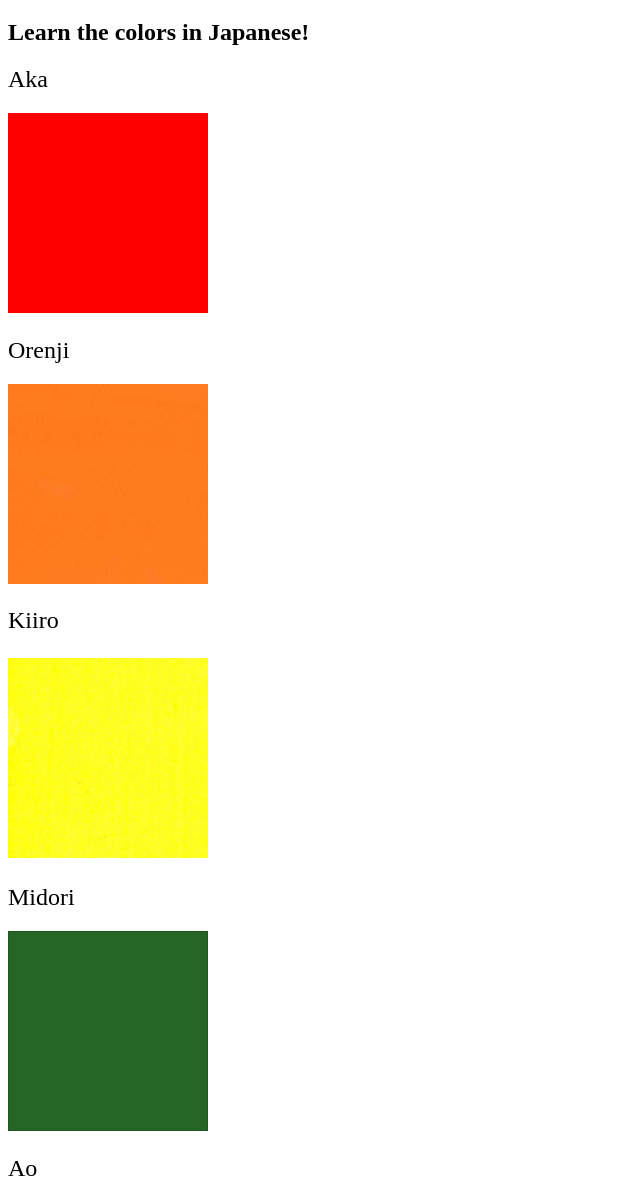
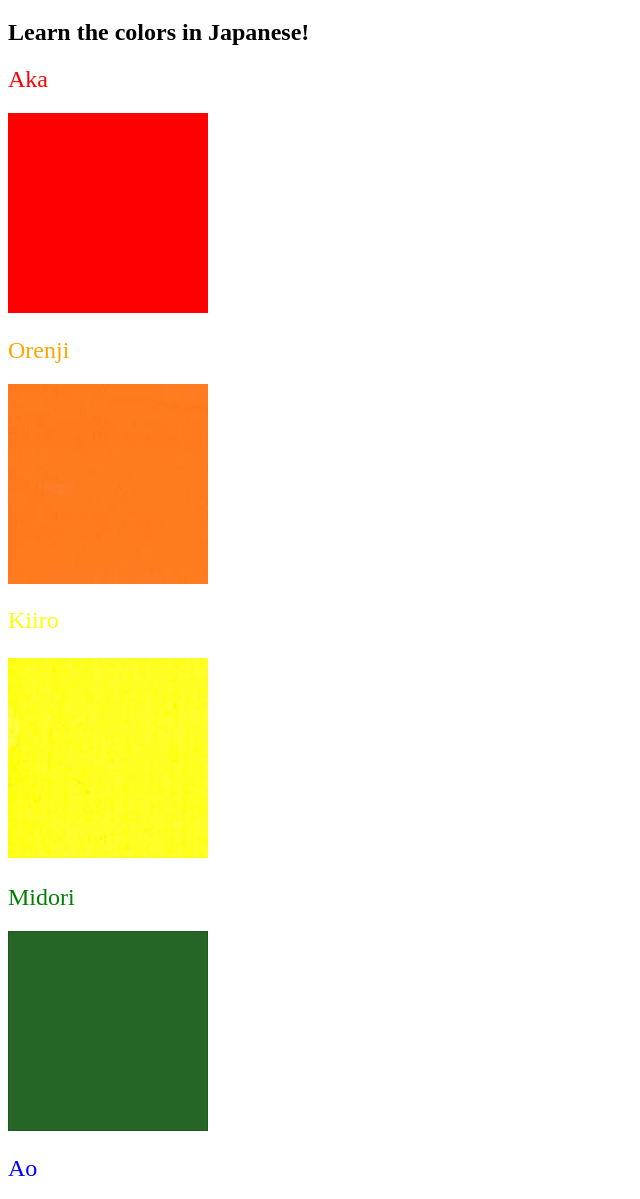
Before and after one commit to Sosa714/color-vocab, a plain HTML site: page index.html in a window 1280 px wide. Shown: the part 61-1260 px from the top of the page, without its empty margins (0-640 px from the left). Drawn offline with Linux system fonts and the light colour scheme.

Commit message:
Added coloring to text

```diff
--- a/index.html
+++ b/index.html
@@ -9,15 +9,15 @@
 <body>
     <h1>Colors</h1>
     <h2>Learn the colors in Japanese!</h2>
-    <h2 class="color-text">Aka</h2>
+    <h2 class="color-text" id="red">Aka</h2>
     <img src="./assets/images/red.png" alt="red image">
-    <h2 class="color-text">Orenji</h2>
+    <h2 class="color-text" id="orange">Orenji</h2>
     <img src="./assets/images/orange.png" alt="orange image">
-    <h2 class="color-text">Kiiro</p>
+    <h2 class="color-text" id="yellow">Kiiro</p>
     <img src="./assets/images/yellow.png" alt="yellow image">
-    <h2 class="color-text">Midori</h2>
+    <h2 class="color-text" id="green">Midori</h2>
     <img src="./assets/images/green.png" alt="green image">
-    <h2 class="color-text">Ao</h2>
+    <h2 class="color-text" id="blue">Ao</h2>
     <img src="./assets/images/blue.png" alt="blue image">
 
 </body>
--- a/style.css
+++ b/style.css
@@ -5,3 +5,23 @@ img{
 .color-text{
     font-weight: normal;
 }
+
+#red{
+    color: red;
+}
+
+#orange{
+    color: orange;
+}
+
+#yellow{
+    color: yellow;
+}
+
+#green{
+    color: green;
+}
+
+#blue{
+    color: blue;
+}
```
